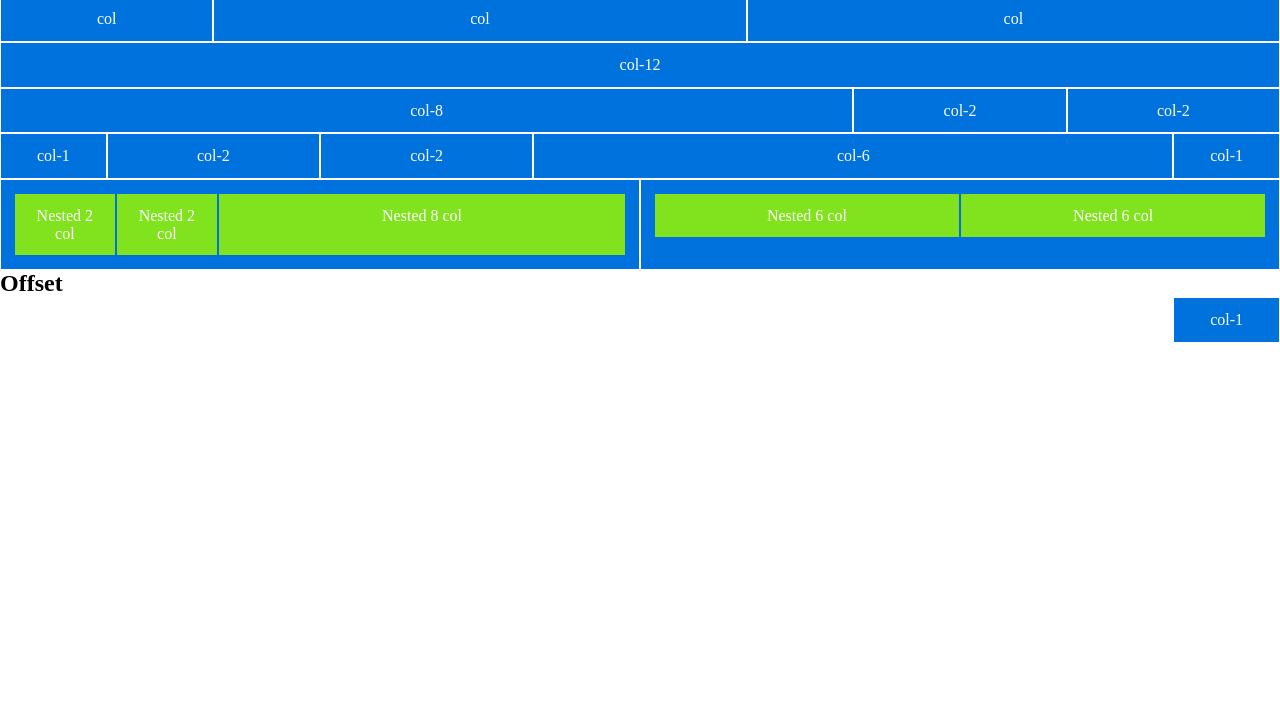
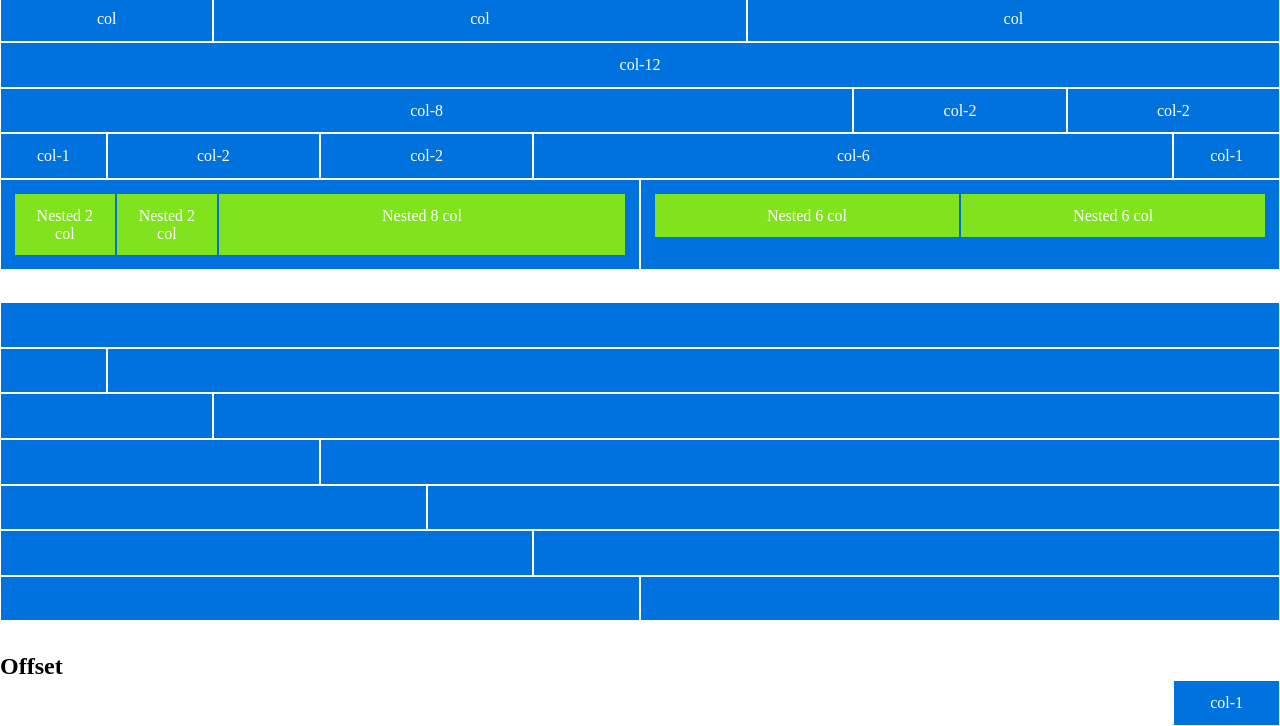
Before and after one commit to francescotroiano98/html-css-12bool, a plain HTML site: page index.html in a window 1280 px wide. Shown: the part 86-812 px from the top of the page. Drawn offline with Linux system fonts and the light colour scheme.

Commit message:
Done container-middle section

```diff
--- a/css/style.css
+++ b/css/style.css
@@ -1,6 +1,7 @@
 .container{
     max-width: 100%;
     margin: 0 auto;
+    margin-bottom: 2em;
 }
 .flex{
     display: flex;
@@ -18,3 +19,6 @@
     background-color: rgb(128, 227, 29);
     border-color: rgb(0, 114, 221);
 }
+.container-middle [class^="col-"] {
+    height: 45.6px;
+}
--- a/index.html
+++ b/index.html
@@ -13,6 +13,7 @@
 <body>
     <main>
         <div class="container">
+
             <h1>Esercizio per Casa</h1>
             <div class="row"> <!--1° Row-->
 
@@ -132,16 +133,70 @@
 
                 </div>
             </div>
-            <h2>Offset</h2> <!--Offset section-->
+
+        </div>
+        <div class="container container-middle">
+            <div class="row">
+                <div class="col-12">
+
+                </div>
+            </div>
+            <div class="row">
+                <div class="col-1">
+
+                </div>
+                <div class="col-11">
+
+                </div>
+            </div>
+            <div class="row">
+                <div class="col-2">
+
+                </div>
+                <div class="col-10">
+
+                </div>
+            </div>
+            <div class="row">
+                <div class="col-3">
+
+                </div>
+                <div class="col-9">
+
+                </div>
+            </div>
+            <div class="row">
+                <div class="col-4">
+
+                </div>
+                <div class="col-8">
+
+                </div>
+            </div>
+            <div class="row">
+                <div class="col-5">
+
+                </div>
+                <div class="col-7">
+
+                </div>
+            </div>
+            <div class="row">
+                <div class="col-6">
+
+                </div>
+                <div class="col-6">
+
+                </div>
+            </div>
+        </div>
+        <h2>Offset</h2> <!--Offset section-->
             <div class="row">
                 <div class="col-offset-11 col-1"> <!--1° Offset-->
                     col-1
                 </div>
             </div>
 
-        </div>
-
-
     </main>
 
 </body>
```
